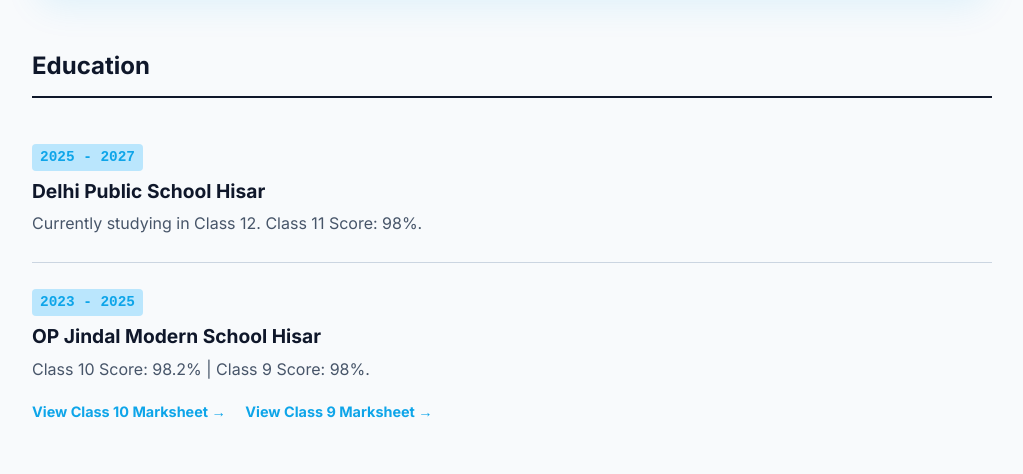
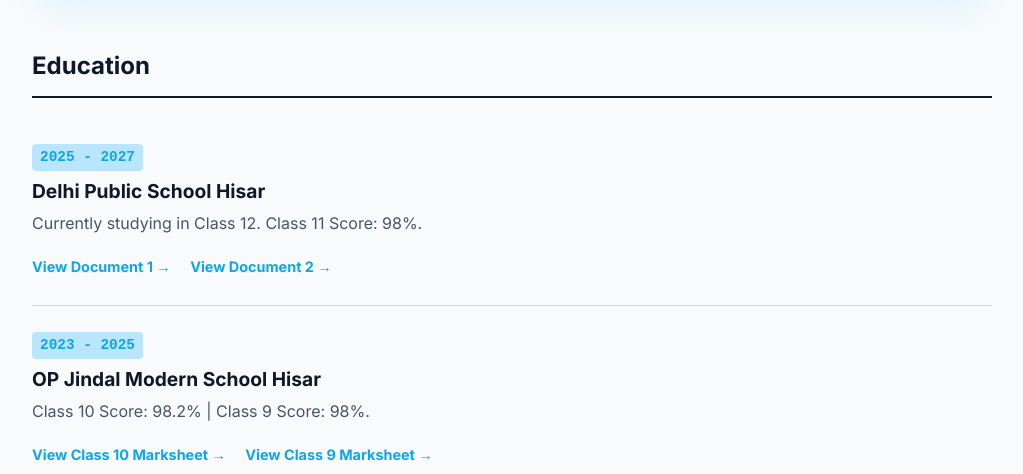
Before and after one commit to Manas343/Manas343.github.io, a plain HTML site: page academics.html in a window 1280 px wide. Shown: the part 326-800 px from the top of the page, without its empty margins (128-1151 px from the left). Drawn offline with Linux system fonts and the light colour scheme.

Commit message:
Add document links to Delhi Public School section

```diff
--- a/academics.html
+++ b/academics.html
@@ -97,6 +97,10 @@
                 <span class="year-tag">2025 - 2027</span>
                 <h3>Delhi Public School Hisar</h3>
                 <p>Currently studying in Class 12. Class 11 Score: 98%.</p>
+                <div style="margin-top: 10px;">
+                    <a href="https://drive.google.com/file/d/1rTgfeZBSn7bWjncOTPQOMdago0ZIQnsH/view?usp=sharing" target="_blank" class="card-link" style="margin-right: 15px;">View Document 1 &rarr;</a>
+                    <a href="https://drive.google.com/file/d/1rMBNNSBOC0f4vdZ-EEBxQM0LKa36Ve-Z/view?usp=sharing" target="_blank" class="card-link">View Document 2 &rarr;</a>
+                </div>
             </div>
             <div class="timeline-item">
                 <span class="year-tag">2023 - 2025</span>
```
